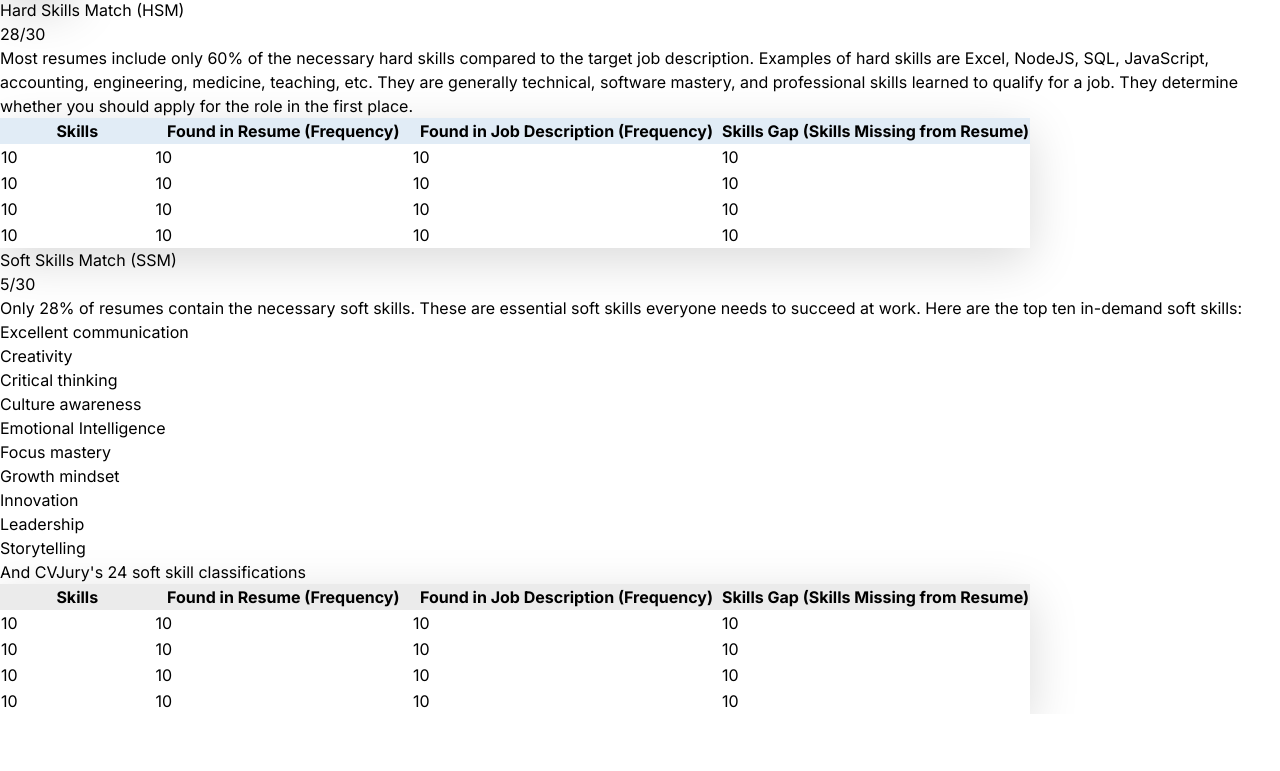
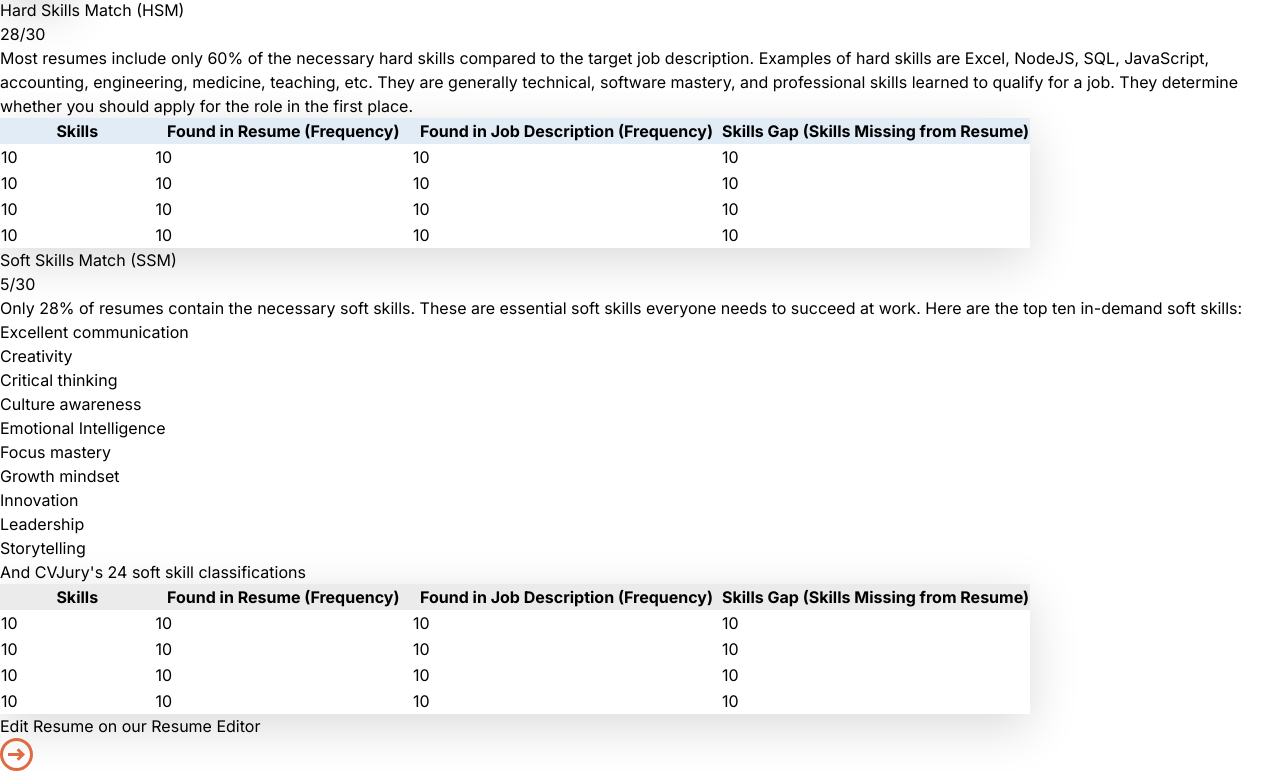
Before and after one commit to hatekisam/cvjury, a React (Vite) app: page /analyzer in a window 1280 px wide. Shown: the part 3447-4218 px from the top of the page. Before the commit the page ends 4161 px from the top, so only its background shows below. Built offline with nearby package versions, Linux system fonts and the light colour scheme.

Commit message:
created the ATS part

```diff
--- a/src/pages/Analyzer.tsx
+++ b/src/pages/Analyzer.tsx
@@ -258,16 +258,22 @@ const Analyzer: React.FC = () => {
                         <LinearProgressBar score={16} />
                     </div>
                 </div>
-                <p className='text-[24px] my-5'>Only 28% of resumes contain the necessary soft skills. These are essential soft skills everyone needs to succeed at work. Here are the top ten in-demand soft skills:</p>
-                <ul className='list-disc'>
+                <p className='text-lg mt-5'>Only 28% of resumes contain the necessary soft skills. These are essential soft skills everyone needs to succeed at work. Here are the top ten in-demand soft skills:</p>
+                <ul className='list-disc text-base pl-10 my-3'>
                     {ssmList.map((el, i) => (
                         <li key={i}>{el}</li>
                     ))}
                 </ul>
-                <p>And CVJury's 24 <span className='underline'>soft skill</span> classifications</p>
+                <p className='text-lg'>And CVJury's 24 <span className='underline'>soft skill</span> classifications</p>
                 <div className='my-10'>
                     <Table tabs={dummyTabs5} data={dummyData} headBg='#EBEBEB' />
                 </div>
+            </div>
+            <div className="flex items-center justify-center my-5">
+                <button className='flex gap-2 items-center text-[#E06B42] text-2xl'>
+                    <p>Edit Resume on our Resume Editor</p>
+                    <UploadRescan />
+                </button>
             </div>
         </div>
     )
```
